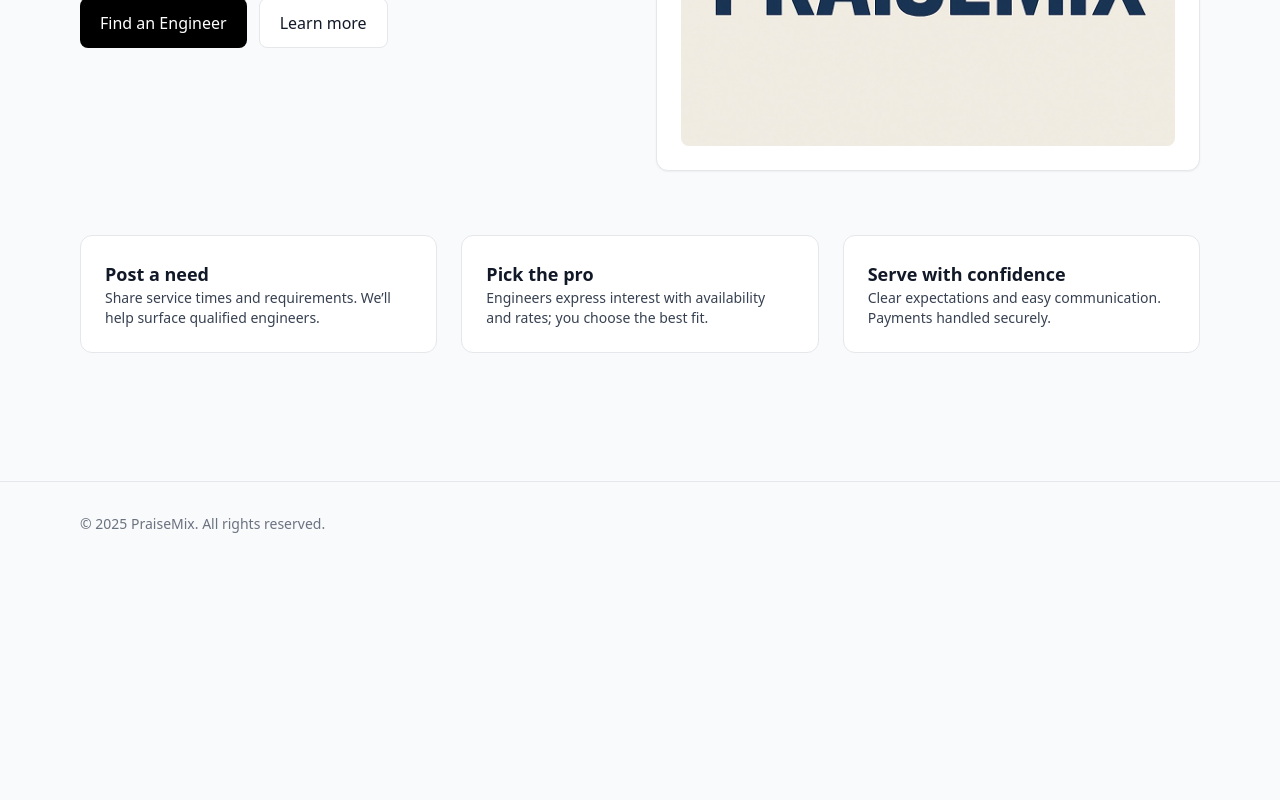
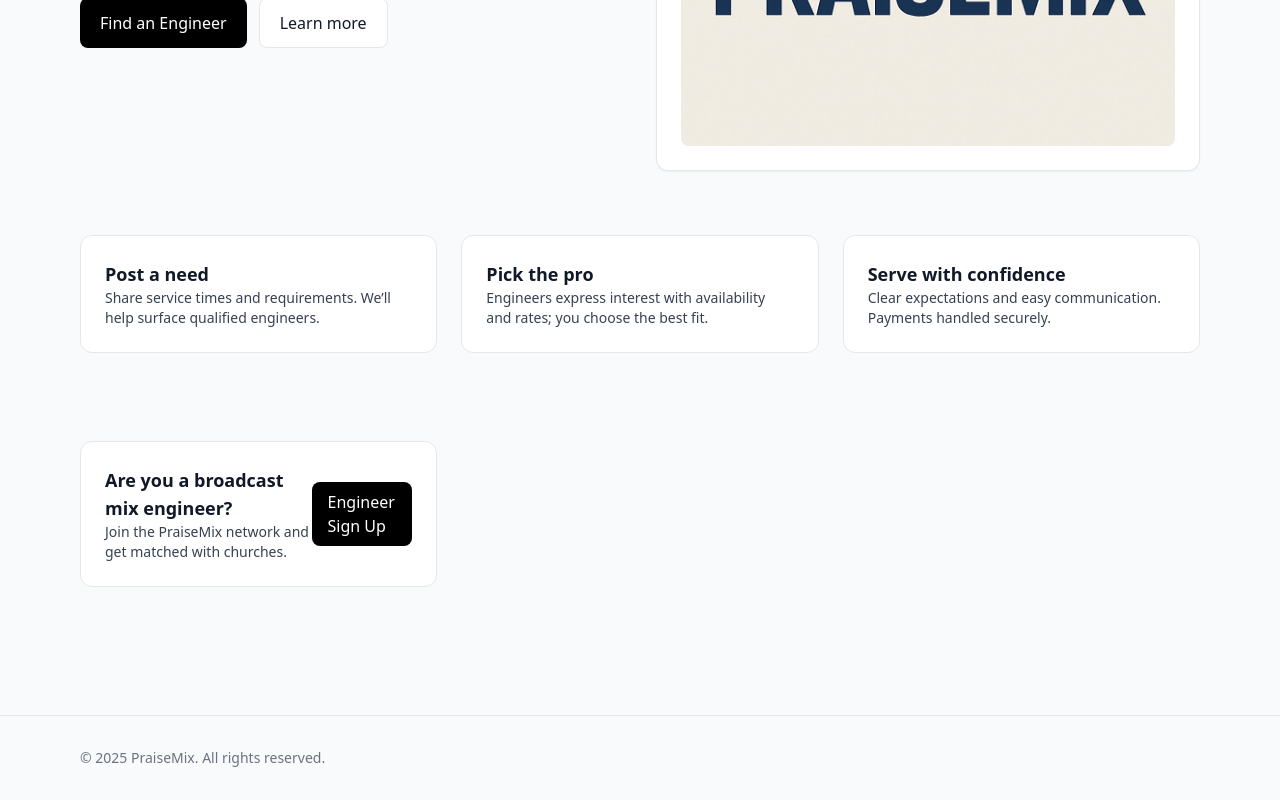
Before and after one commit to kworrix/churchmix-web-2.0, a Next.js app: page / in a window 1280 px wide. Shown: the part 502-1302 px from the top of the page. Before the commit the page ends 1068 px from the top, so only its background shows below. Built offline with nearby package versions, Linux system fonts and the light colour scheme.

Commit message:
Update index.js

```diff
--- a/pages/index.js
+++ b/pages/index.js
@@ -39,6 +39,21 @@ export default function Home() {
           <h3 className="font-semibold text-lg">Serve with confidence</h3>
           <p className="text-gray-700 text-sm">Clear expectations and easy communication. Payments handled securely.</p>
         </div>
+
+<section className="mt-16">
+  <div className="rounded-xl border bg-white p-6 flex items-center justify-between">
+    <div>
+      <h3 className="font-semibold text-lg">Are you a broadcast mix engineer?</h3>
+      <p className="text-gray-700 text-sm">Join the PraiseMix network and get matched with churches.</p>
+    </div>
+    <a href="/signup/engineer" className="inline-flex items-center rounded-lg bg-black text-white px-4 py-2 no-underline">
+      Engineer Sign Up
+    </a>
+  </div>
+</section>
+
+
+
       </section>
     </main>
   );
```
